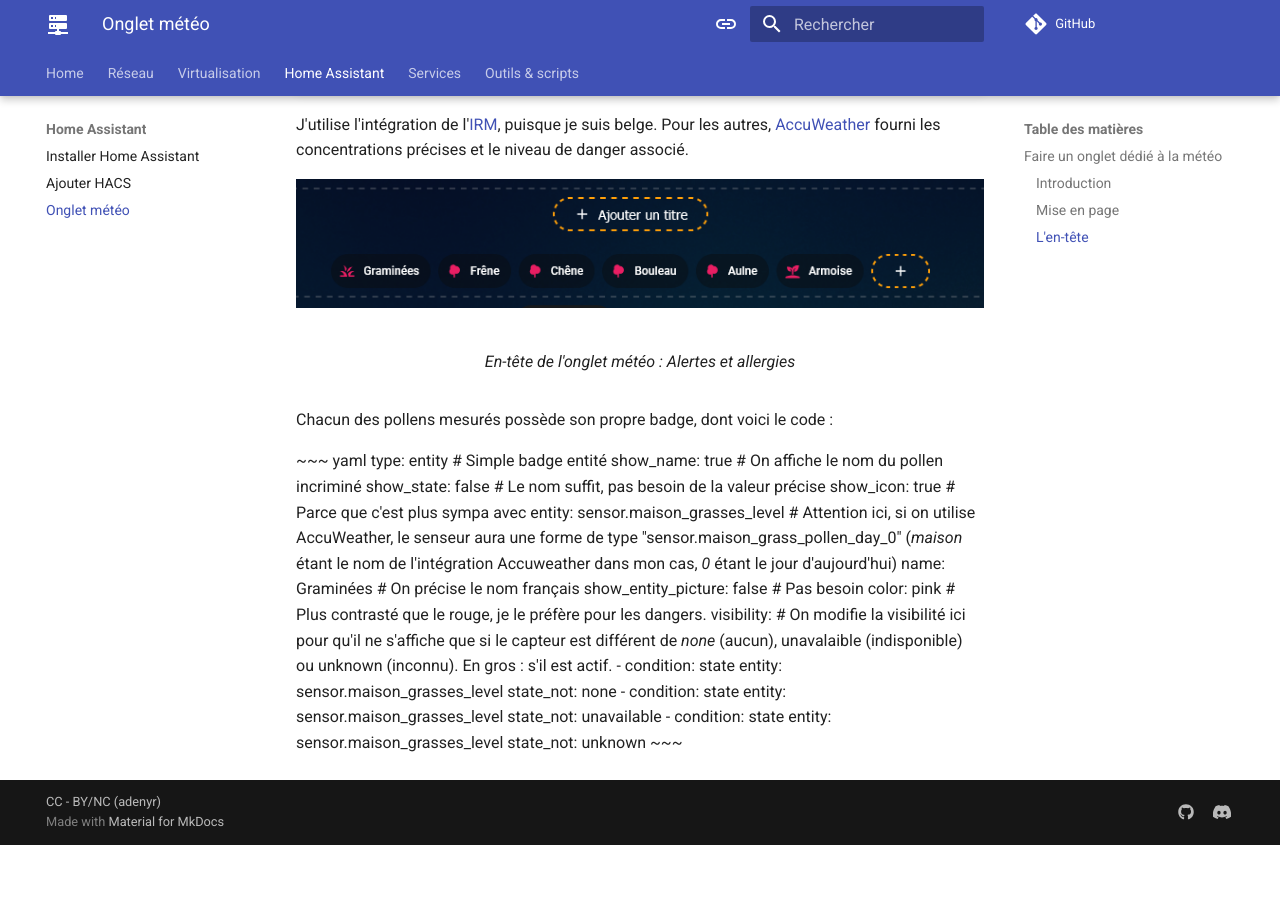
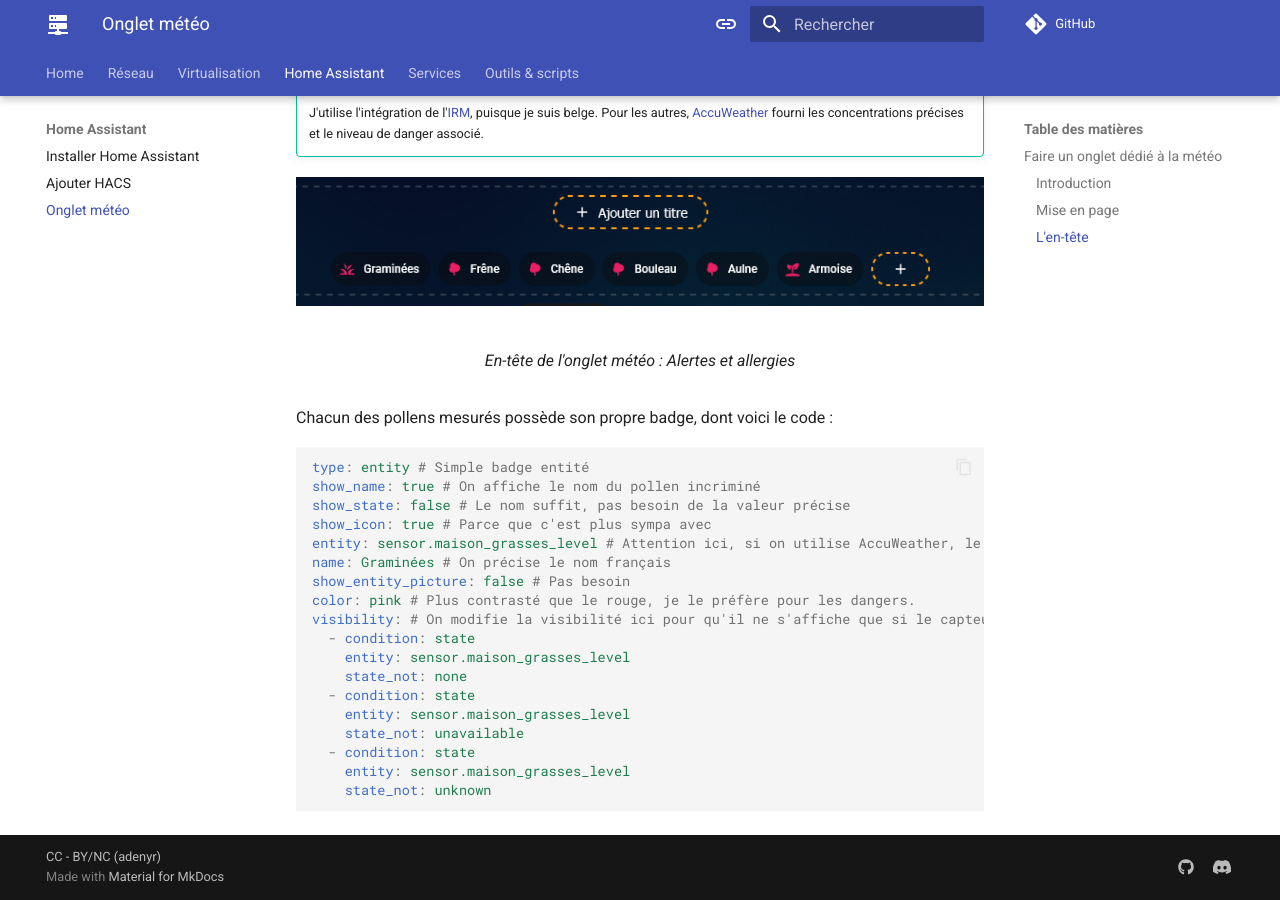
Before and after one commit to adenyrr/become.sh, an MkDocs documentation site: the page built from docs/hassio/meteo.md, in a window 1280 px wide and 900 px high, scrolled down 585 px. Built offline with MkDocs 1.6.1 and Material for MkDocs 9.7.7, drawn with Linux system fonts in a browser that asks for light colours; plug-ins that fetch from the network failed and are left out; comment, search, counter and statistics services are not loaded; before the commit the page ends 1430 px from its top, so only the background shows below that.

Commit message:
fix typo

````diff
--- a/docs/hassio/meteo.md
+++ b/docs/hassio/meteo.md
@@ -12,7 +12,7 @@ L'en-tête, ou *header* est la portion située en haut de l'onglet. Elle est lim
 
 !!! tip "Source ?"
 
-  J'utilise l'intégration de l'[IRM](https://github.com/jdejaegh/irm-kmi-ha), puisque je suis belge. Pour les autres, [AccuWeather](https://www.home-assistant.io/integrations/accuweather/) fourni les concentrations précises et le niveau de danger associé.
+    J'utilise l'intégration de l'[IRM](https://github.com/jdejaegh/irm-kmi-ha), puisque je suis belge. Pour les autres, [AccuWeather](https://www.home-assistant.io/integrations/accuweather/) fourni les concentrations précises et le niveau de danger associé.
 
 <figure markdown="span">
   ![Header](https://raw.githubusercontent.com/adenyrr/become.sh/3ebd2f09bc567be2149ef95f435b3b3f7363f264/docs/assets/hassio/header.png)
@@ -21,7 +21,7 @@ L'en-tête, ou *header* est la portion située en haut de l'onglet. Elle est lim
 
 Chacun des pollens mesurés possède son propre badge, dont voici le code :
 
-  ~~~ yaml
+``` yaml
 type: entity # Simple badge entité
 show_name: true # On affiche le nom du pollen incriminé
 show_state: false # Le nom suffit, pas besoin de la valeur précise
@@ -40,4 +40,4 @@ visibility: # On modifie la visibilité ici pour qu'il ne s'affiche que si le ca
   - condition: state
     entity: sensor.maison_grasses_level
     state_not: unknown
-  ~~~
+```
````
